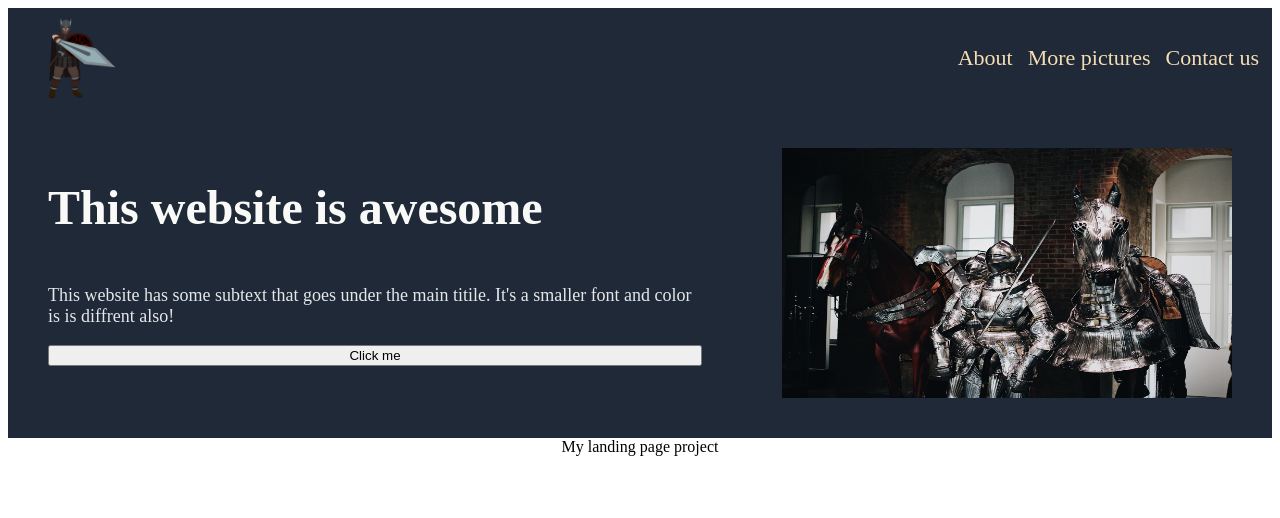
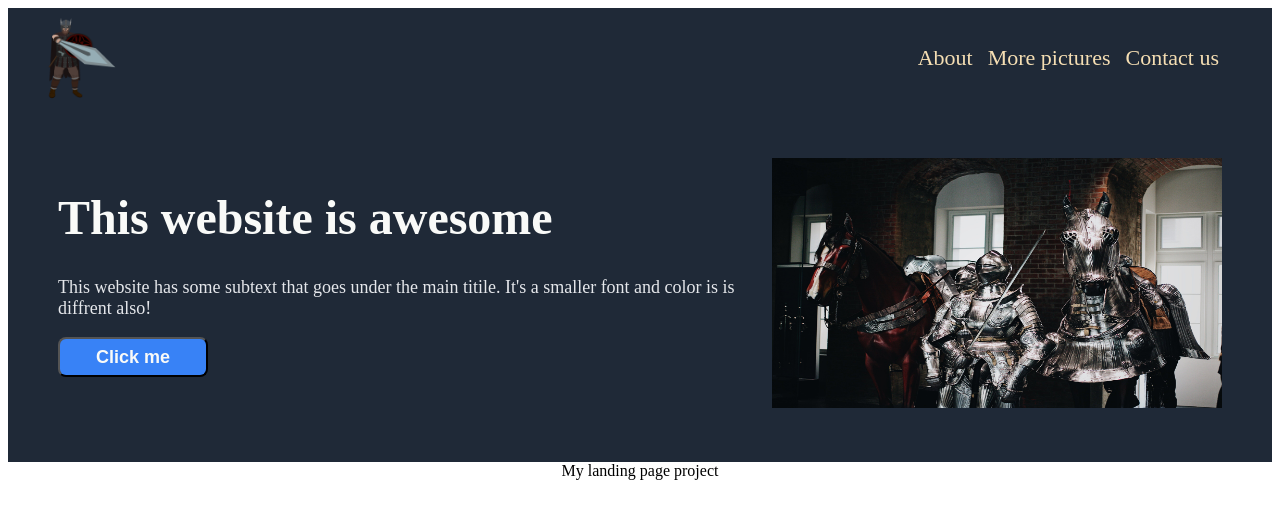
Before and after one commit to Veljko03/landing-page, a plain HTML site: page index.html in a window 1280 px wide. Drawn offline with Linux system fonts and the light colour scheme.

Commit message:
adjusting second section

```diff
--- a/style.css
+++ b/style.css
@@ -13,12 +13,22 @@ body{
     align-items: center;
     justify-content: center;
   }
+button{
+    background-color: #3882f6;
+    font-size: 18px;
+    font-weight: bolder;
+    color: #f9faf8;
+    border-radius: 8px;
+    width: 150px;
+    height: 40px;
+}
 .rightH{
     display: flex;
     align-items: center;
     margin-left: auto;
     padding: 13px;
-    justify-content: center;
+    margin-right: 40px;
+
 }
 ul{
     display: flex;
@@ -36,19 +46,10 @@ a{
 .content{
     display: flex;
     background-color: #1f2937;
+    padding: 50px;
 
 }
-.rightContent{
-    display: flex;
-    margin: 40px;
 
-}
-.leftContent{
-    display: flex;
-    flex-direction: column;
-    margin: 40px;
-
-}
 h1{
     font-size: 48px;
     font-weight: bolder;
```
